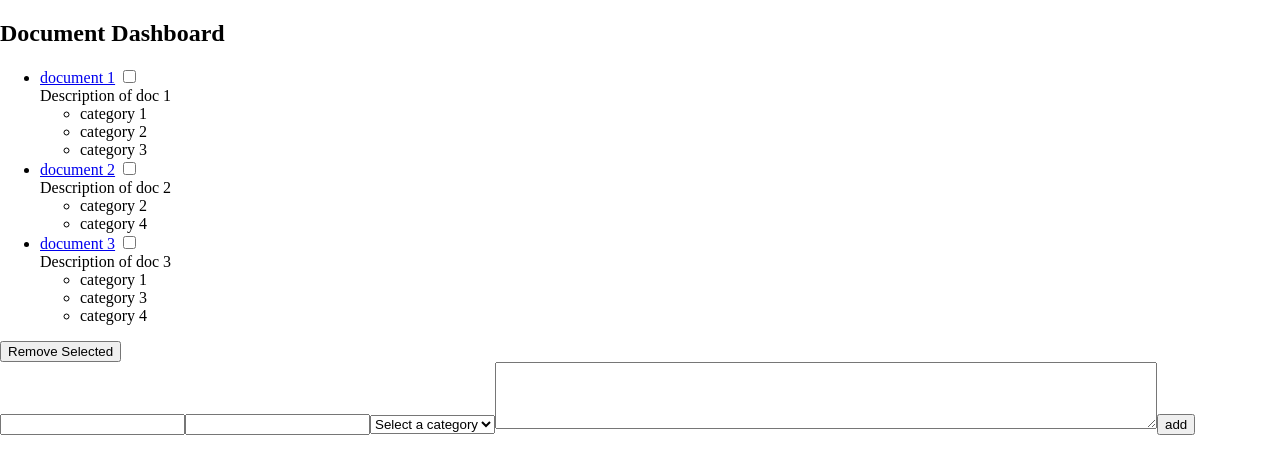
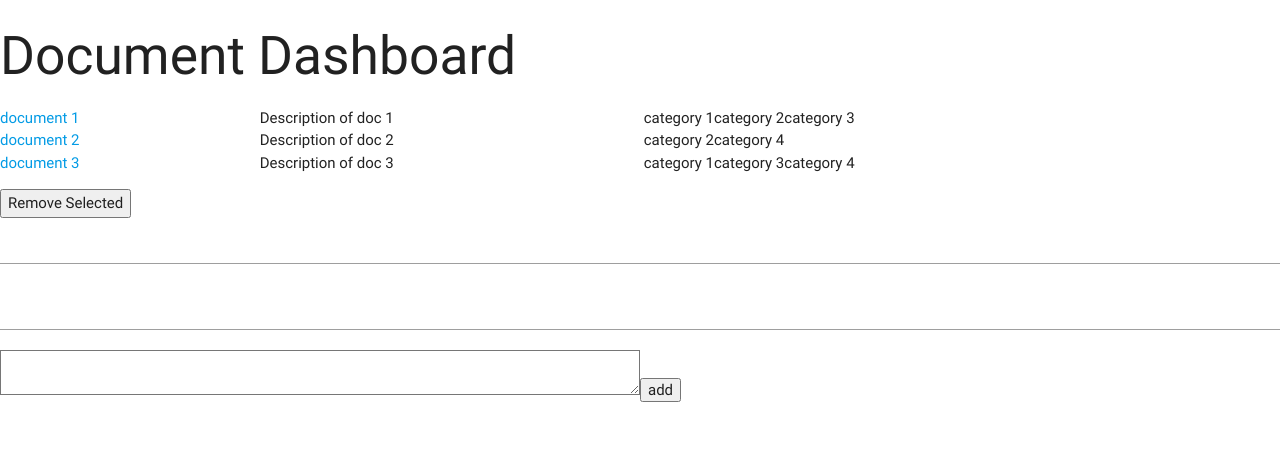
Before and after one commit to ajlammiman/resourecmanager, a React app: page / in a window 1280 px wide. Shown: the top 474 px of the page. Built offline with nearby package versions, Linux system fonts and the light colour scheme.

Commit message:
Added google materilise styling to project.

```diff
--- a/index.html
+++ b/index.html
@@ -4,6 +4,7 @@
   <meta charset="UTF-8">
   <title>Document</title>
   <!--<script src="https://cdnjs.cloudflare.com/ajax/libs/babel-core/5.8.33/browser.js"></script>-->
+  <link rel="stylesheet" href="https://cdnjs.cloudflare.com/ajax/libs/materialize/0.100.2/css/materialize.min.css">
   <link rel="stylesheet" href="./style/style.css">
 </head>
 <body>
--- a/style/style.css
+++ b/style/style.css
@@ -2,6 +2,27 @@ body {
 	margin: 0;
 	padding: 0;
 	/*font-family: monospace;*/
+}
+
+#document_list a, #document_list div
+{
+	display: inline-block;
+	width:20%;
+}
+
+#document_list div
+{
+	width:30%;
+}
+
+#document_list div:first-child
+{
+	width:49%;
+}
+
+#document_list ul li
+{
+	display: inline-block;
 }
 
 footer {
```
